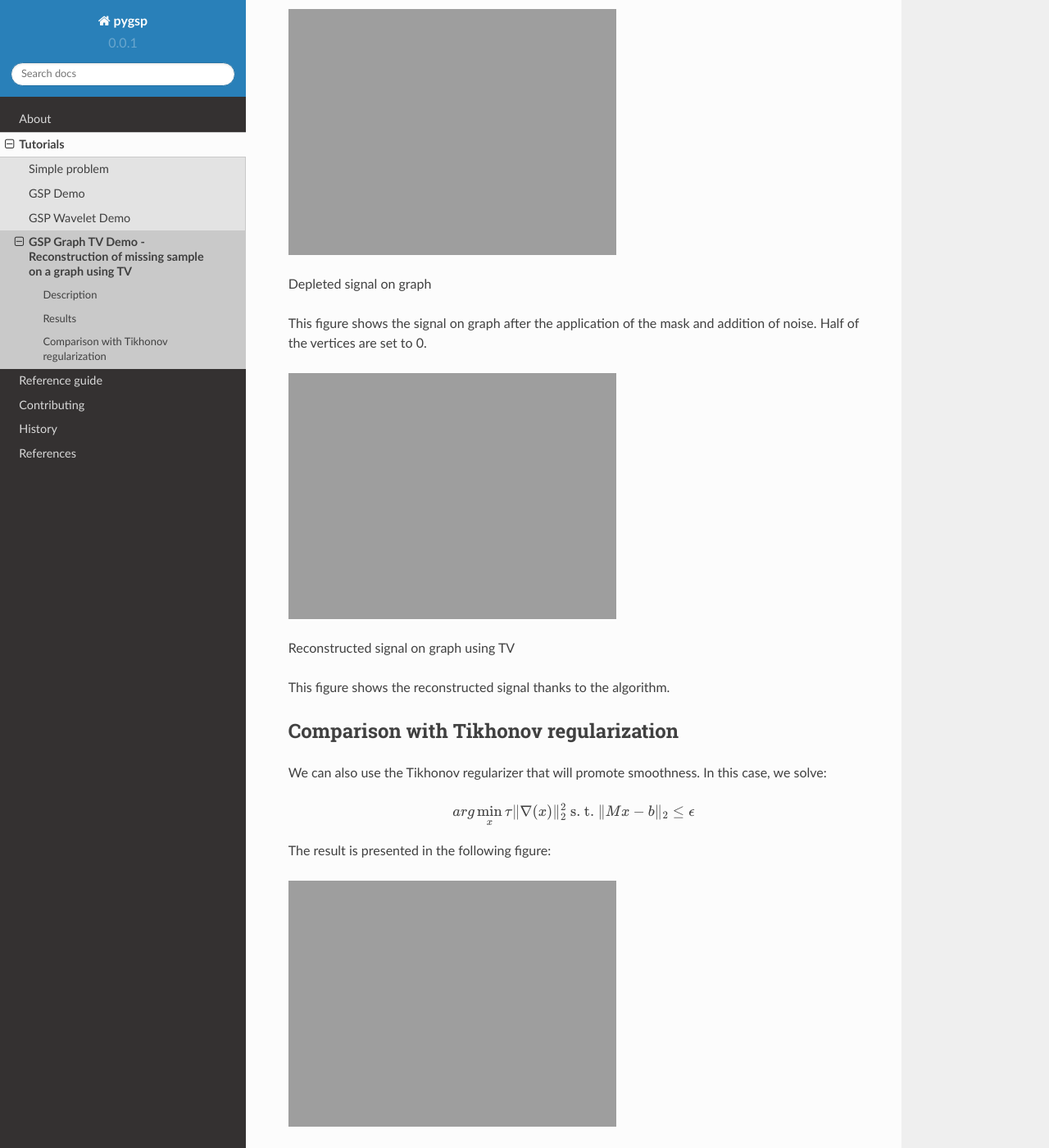
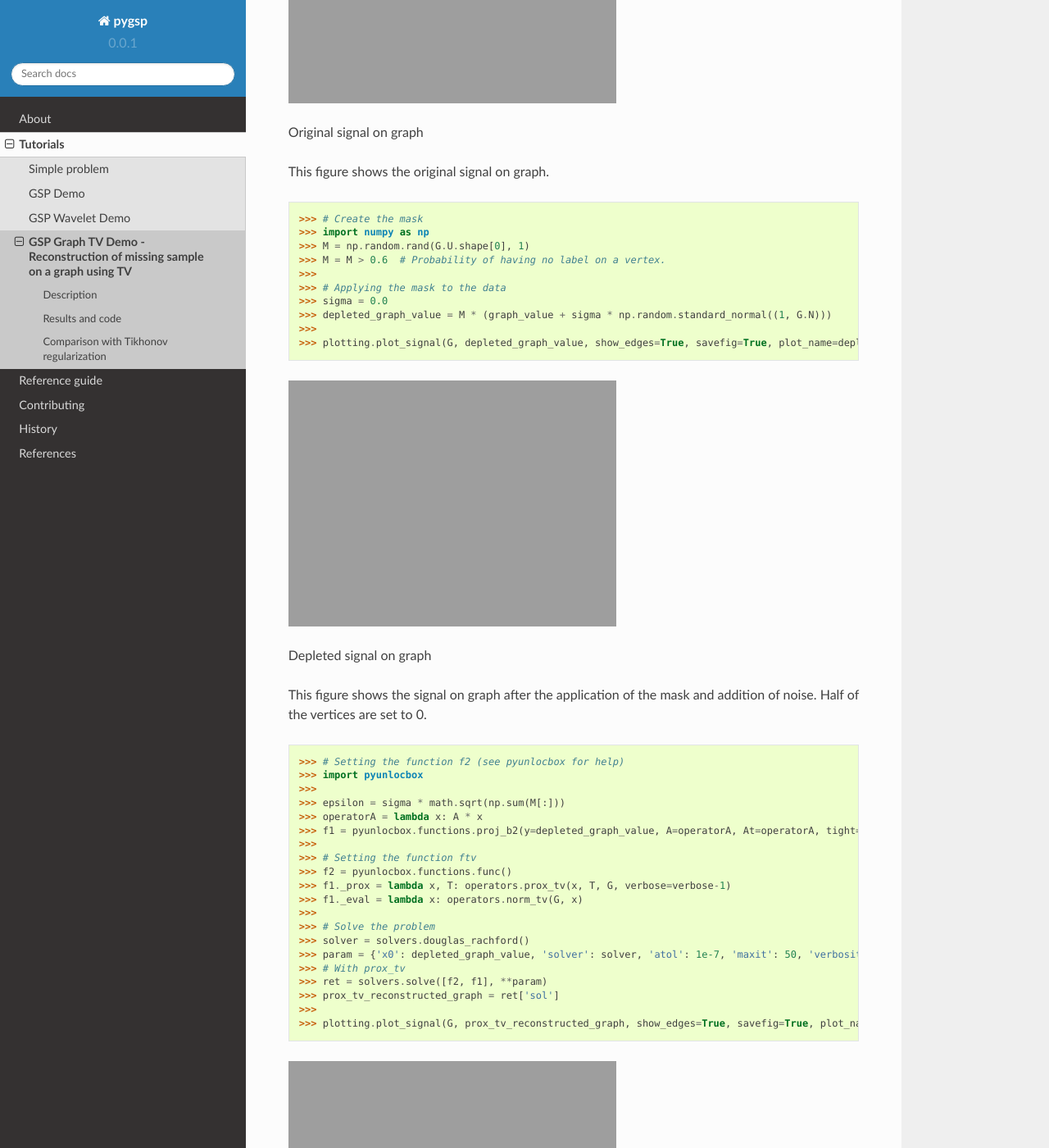
Before and after one commit to epfl-lts2/pygsp, a Sphinx documentation site: the page built from doc/tutorials/demo_graph_tv.rst, in a window 1280 px wide and 1400 px high, scrolled down 1618 px. Shown: the whole window at 82% size. Built offline with Sphinx 7.4.7 and the Read the Docs theme 2.0.0, drawn with Linux system fonts in a browser that asks for light colours; some of the changed text lies outside the part shown.

Commit message:
Code added in demo_graph_tv

```diff
--- a/doc/conf.py
+++ b/doc/conf.py
@@ -73,7 +73,7 @@ master_doc = 'index'
 
 # General information about the project.
 project = pygsp.__name__
-copyright = '2014, EPFL LTS2'
+copyright = '2015, EPFL LTS2'
 
 # The version info for the project you're documenting, acts as replacement for
 # |version| and |release|, also used in various other places throughout the
--- a/doc/tutorials/demo_graph_tv.rst
+++ b/doc/tutorials/demo_graph_tv.rst
@@ -1,9 +1,9 @@
-*****
+************************************************************************
 GSP Graph TV Demo - Reconstruction of missing sample on a graph using TV
-*****
+************************************************************************
 
 Description
-########
+###########
 
 Reconstruction of missing sample on a graph using TV
 
@@ -15,29 +15,43 @@ We express the recovery problem as a convex optimization problem of the followin
 
 .. math:: arg \min_x  \|\nabla(x)\|_1 \text{ s. t. } \|Mx-b\|_2 \leq \epsilon
 
-Where *b* represents the known measurements, *M* is an operator representing the mask and \epsilon is the radius of the l2 ball.
+Where :math:`b` represents the known measurements, :math:`M` is an operator representing the mask and :math:`\epsilon` is the radius of the l2 ball.
 
 We set:
 
-* $f_1(x)=||\nabla x ||_1$
-We define the prox of $f_1$ as:
+* :math:`f_1(x)=||\nabla x ||_1`
+
+We define the prox of :math:`f_1` as:
 
 .. math:: prox_{f1,\gamma} (z) = arg \min_{x} \frac{1}{2} \|x-z\|_2^2 +  \gamma \| \nabla z \|_1
 
-* $f_2$ is the indicator function of the set S define by $||Mx-b||_2 < \epsilon$
-We define the prox of $f_2$ as
+* :math:`f_2` is the indicator function of the set S define by $||Mx-b||_2 < \epsilon
+
+We define the prox of :math:`f_2` as
 
 .. math:: prox_{f2,\gamma} (z) = arg \min_{x} \frac{1}{2} \|x-z\|_2^2   + i_S(x)
 
-with $i_S(x)$ is zero if x is in the set S and infinity otherwise.
+with :math:`i_S(x)` is zero if :math:`x` is in the set :math:`S` and infinity otherwise.
 This previous problem has an identical solution as:
 
 .. math:: arg \min_{z} \|x - z\|_2^2   \hspace{1cm} such \hspace{0.25cm} that \hspace{1cm} \|Mz-b\|_2 \leq \epsilon
 
 It is simply a projection on the B2-ball.
 
-Results
-########
+Results and code
+################
+
+>>> import pygsp
+>>> from pygsp import graphs, filters, operators, plotting
+>>>
+>>> # Create a random sensor graph
+>>> G = graphs.Sensor(N=256, distribute=True)
+>>> operators.compute_fourier_basis(G)
+>>>
+>>> # Create signal
+>>> graph_value = np.copysign(np.ones(np.shape(G.U[:, 3])[0]), G.U[:, 3])
+>>>
+>>> plotting.plot_signal(G, graph_value, savefig=True, plot_name=original_signal)
 
 .. image:: img/signal_graph.*
 
@@ -45,12 +59,44 @@ Original signal on graph
 
 This figure shows the original signal on graph.
 
+>>> # Create the mask
+>>> import numpy as np
+>>> M = np.random.rand(G.U.shape[0], 1)
+>>> M = M > 0.6  # Probability of having no label on a vertex.
+>>>
+>>> # Applying the mask to the data
+>>> sigma = 0.0
+>>> depleted_graph_value = M * (graph_value + sigma * np.random.standard_normal((1, G.N)))
+>>>
+>>> plotting.plot_signal(G, depleted_graph_value, show_edges=True, savefig=True, plot_name=depleted_signal)
+
 .. image:: img/depleted_signal.*
 
 Depleted signal on graph
 
 This figure shows the signal on graph after the application of the
 mask and addition of noise. Half of the vertices are set to 0.
+
+>>> # Setting the function f2 (see pyunlocbox for help)
+>>> import pyunlocbox
+>>>
+>>> epsilon = sigma * math.sqrt(np.sum(M[:]))
+>>> operatorA = lambda x: A * x
+>>> f1 = pyunlocbox.functions.proj_b2(y=depleted_graph_value, A=operatorA, At=operatorA, tight=True, epsilon=epsilon)
+>>>
+>>> # Setting the function ftv
+>>> f2 = pyunlocbox.functions.func()
+>>> f1._prox = lambda x, T: operators.prox_tv(x, T, G, verbose=verbose-1)
+>>> f1._eval = lambda x: operators.norm_tv(G, x)
+>>>
+>>> # Solve the problem
+>>> solver = solvers.douglas_rachford()
+>>> param = {'x0': depleted_graph_value, 'solver': solver, 'atol': 1e-7, 'maxit': 50, 'verbosity': 'LOW'}
+>>> # With prox_tv
+>>> ret = solvers.solve([f2, f1], **param)
+>>> prox_tv_reconstructed_graph = ret['sol']
+>>>
+>>> plotting.plot_signal(G, prox_tv_reconstructed_graph, show_edges=True, savefig=True, plot_name=depleted_signal)
 
 .. image:: img/tv_recons_signal.*
 
@@ -60,14 +106,20 @@ This figure shows the reconstructed signal thanks to the algorithm.
 
 
 Comparison with Tikhonov regularization
-########
+#######################################
 
 We can also use the Tikhonov regularizer that will promote smoothness.
 In this case, we solve:
 
 .. math:: arg \min_x \tau \|\nabla(x)\|_2^2 \text{ s. t. } \|Mx-b\|_2 \leq \epsilon
 
-The result is presented in the following figure:
+The result is presented as following:
+
+>>> # Solve the problem with the same solver as before but with a prox_tik function
+>>> ret2 = solvers.solve([f3, f1], **param)
+>>> prox_tik_reconstructed_graph = ret['sol']
+>>>
+>>> plotting.plot_signal(G, prox_tik_reconstructed_graph, show_edges=True, savefig=True, plot_name=depleted_signal)
 
 .. image:: img/tv_recons_signal.*
 
```
